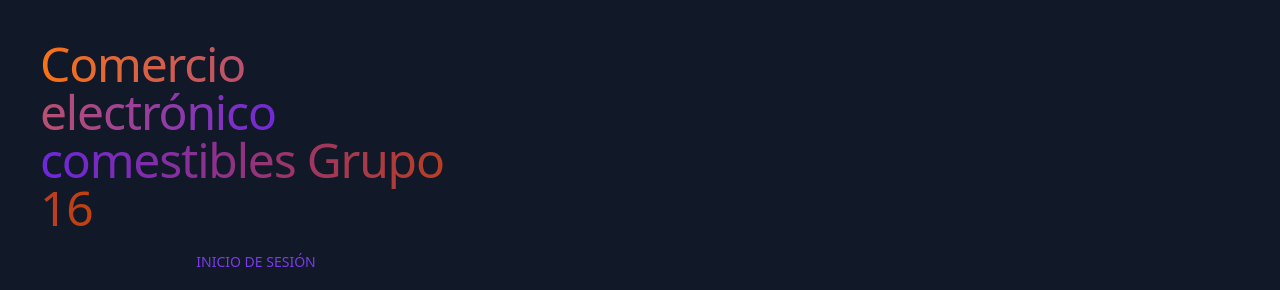
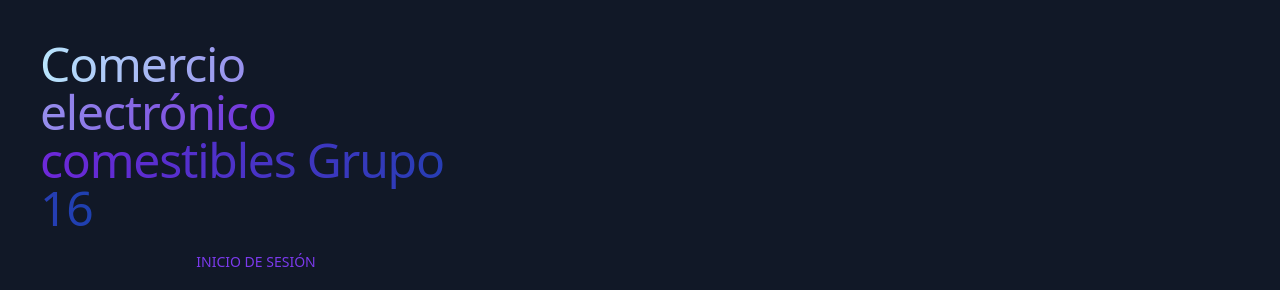
Before and after one commit to jonathanunab/comercio_electronico_front_G16, a React (Create React App) app: page / in a window 1280 px wide. Shown: the top 290 px of the page. Built offline with nearby package versions, Linux system fonts and the light colour scheme; no server answers.

Commit message:
Cambio color home

```diff
--- a/src/componentes/Home.js
+++ b/src/componentes/Home.js
@@ -28,7 +28,7 @@ const Home = () => {
   return (
     <main className="flex-1">
       <div className="md:w-2/3 lg:w-2/5 p-10">
-        <h1 className="inline bg-gradient-to-r from-orange-500 via-violet-700 to-orange-700 bg-clip-text font-display text-5xl tracking-tight text-transparent">
+        <h1 className="inline bg-gradient-to-r from-sky-200 via-violet-700 to-blue-800 bg-clip-text font-display text-5xl tracking-tight text-transparent">
           Comercio electrónico comestibles Grupo 16
         </h1>
         <Link
--- a/src/componentes/categorias/ActualizarCategoria.js
+++ b/src/componentes/categorias/ActualizarCategoria.js
@@ -43,7 +43,7 @@ const ActualizarCategoria = () => {
        //console.log(data, idCategoria);
           const response = await crud.PUT(`/api/categoria/${idCategoria}`, data);
           //console.log(response);
-          const mensaje1 = "la categoria se actualizo correctamente";
+          const mensaje1 = "La categoría se actualizo correctamente";
           swal({
             title:'Información',
             text: mensaje1,
@@ -76,7 +76,7 @@ const ActualizarCategoria = () => {
         <Sidebar/>
         <main className='flex-1'>
         <div className='mt-10 flex justify-center'>
-        <h1 className="inline bg-gradient-to-r from-indigo-200 via-violet-700 to-indigo-200 bg-clip-text font-display text-5xl tracking-tight text-transparent">
+        <h1 className="inline bg-gradient-to-r from-sky-200 via-violet-700 to-indigo-200 bg-clip-text font-display text-5xl tracking-tight text-transparent">
               Actualizar Categoria
             </h1>
         </div>
```
